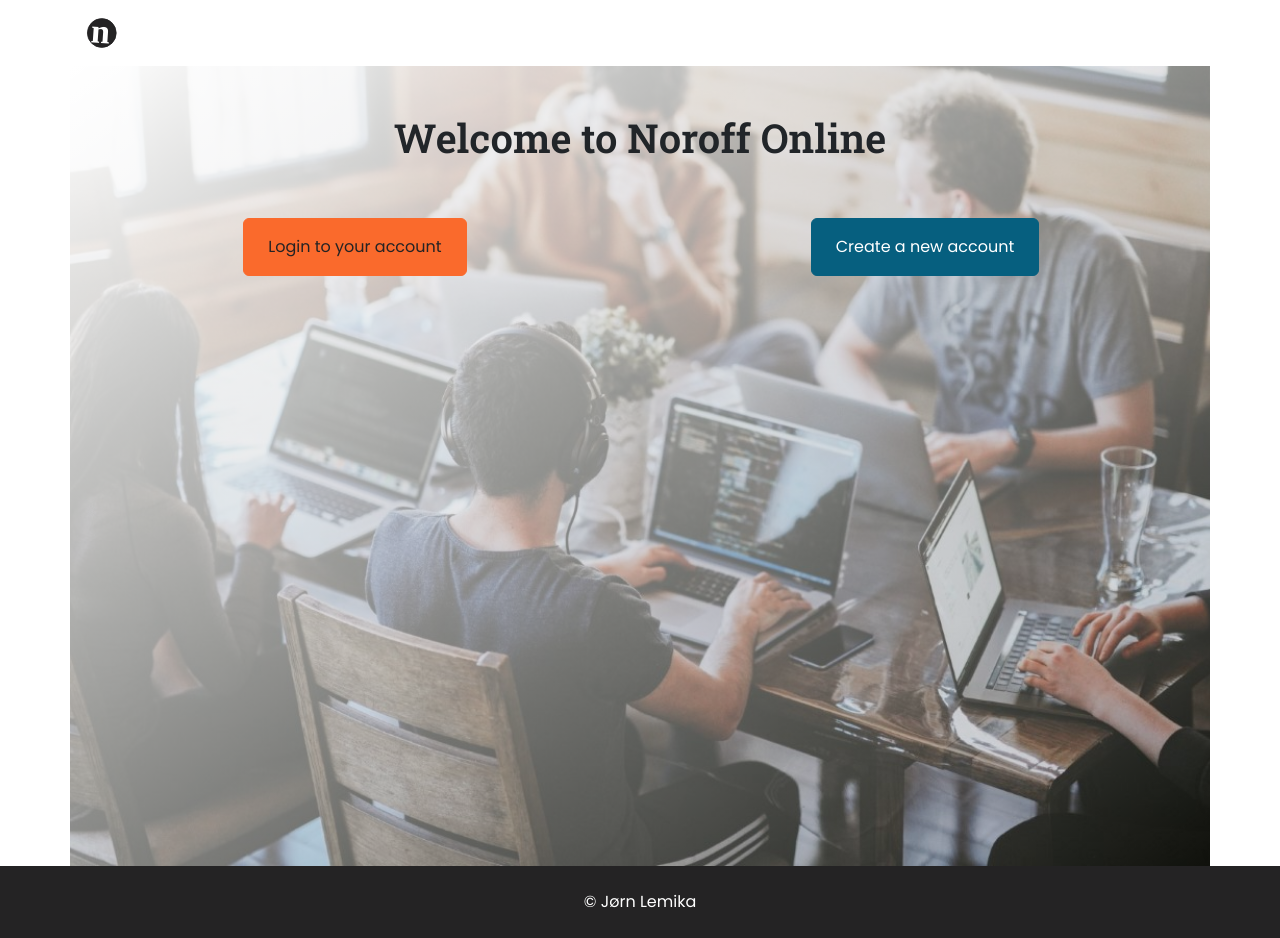
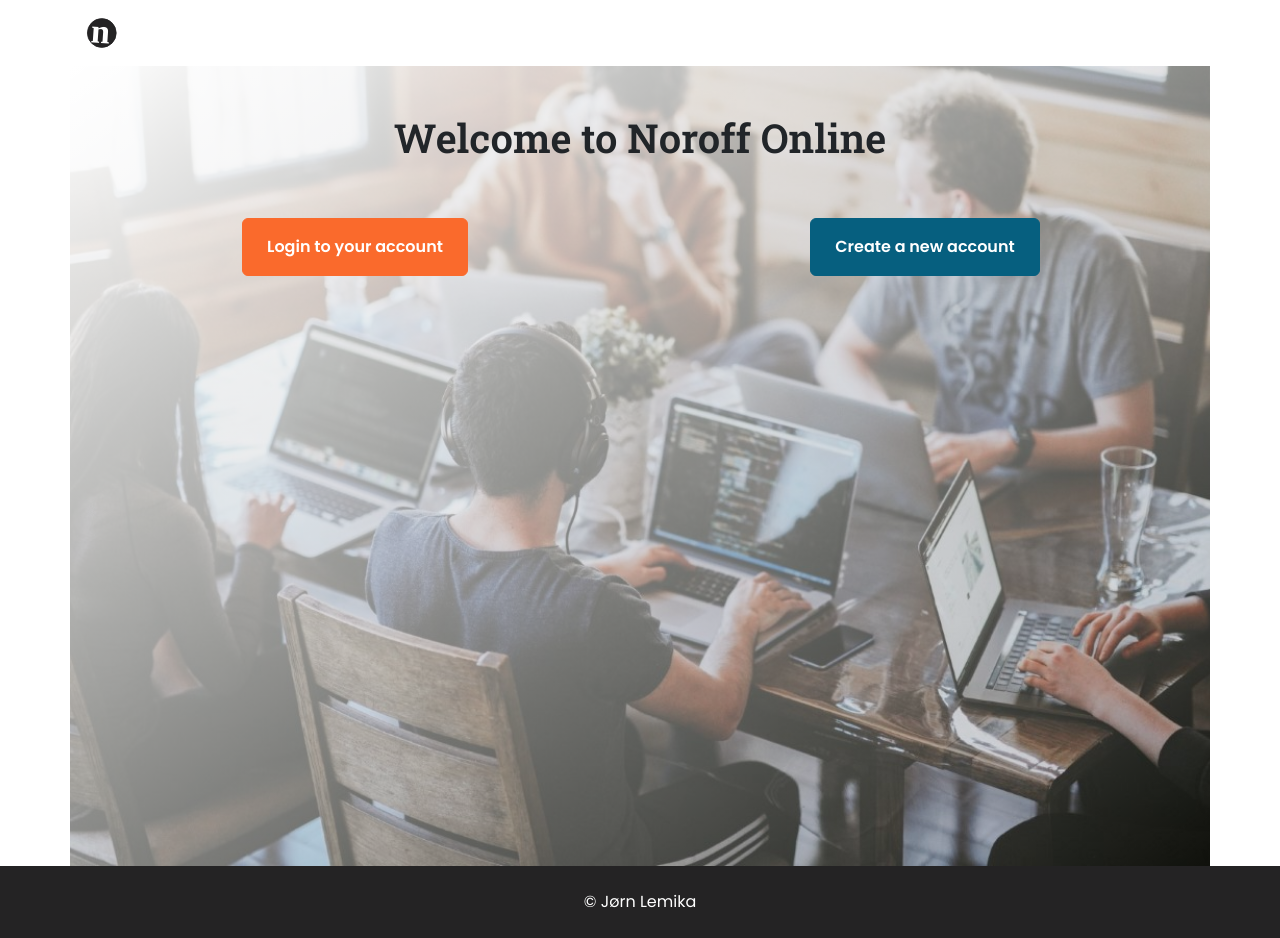
Before and after one commit to Noroff-FEU-Assignments/project-exam-2-jornl, a React (Vite) app: page / in a window 1280 px wide. Built offline with nearby package versions, Linux system fonts and the light colour scheme.

Commit message:
Font weight and bold

```diff
--- a/src/pages/Home.jsx
+++ b/src/pages/Home.jsx
@@ -15,12 +15,15 @@ export default function Home() {
       </Row>
       <Row className="mt-5">
         <Col xs={12} md={6} className="mb-5 mb-md-0">
-          <Link to="/login" className="btn btn-secondary py-3 px-4">
+          <Link
+            to="/login"
+            className="btn btn-secondary py-3 px-4 fw-bold text-white"
+          >
             Login to your account
           </Link>
         </Col>
         <Col xs={12} md={6}>
-          <Link to="/register" className="btn btn-primary py-3 px-4">
+          <Link to="/register" className="btn btn-primary py-3 px-4 fw-bold">
             Create a new account
           </Link>
         </Col>
```
